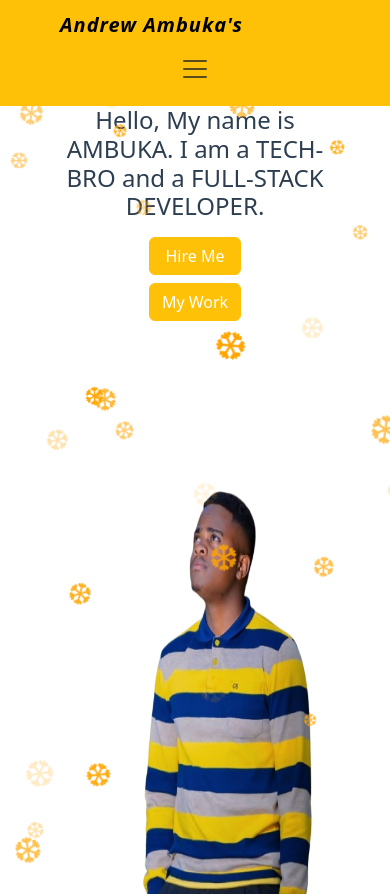
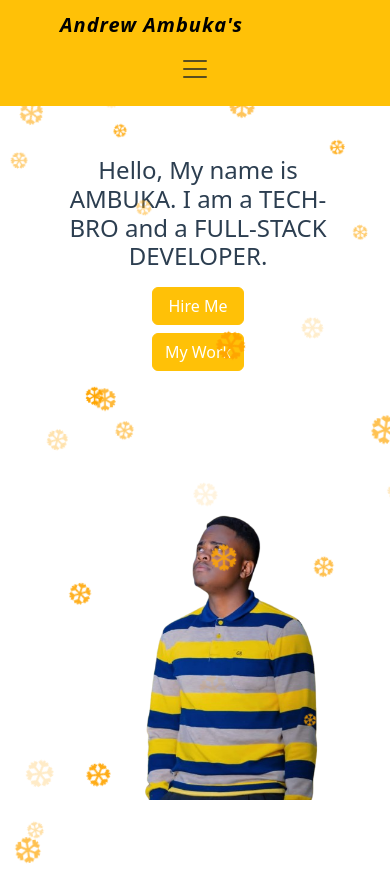
Before and after one commit to isMbumbu/drews_portfolio, a React (Vite) app: page / in a window 390 px wide. Shown: the top 896 px of the page. Built offline with nearby package versions, Linux system fonts and the light colour scheme.

Commit message:
style adjustments

```diff
--- a/src/components/about.css
+++ b/src/components/about.css
@@ -5,6 +5,7 @@
     align-items: flex-start; /* Align them at the top */
     gap: 2rem;
     padding: 2rem;
+    margin-top: 70px;
   }
 
   .about-content, .about-skills, .about-education {
--- a/src/components/home.css
+++ b/src/components/home.css
@@ -2,15 +2,14 @@
     margin-top: 50px;
     display: flex;
     align-items: center;
-    justify-content: space-around;
+    justify-content: center;
     flex-wrap: wrap;
     min-height: 100vh;
     padding: 2rem;
-    width: 100%; /* Ensures it never overflows the viewport */
-    box-sizing: border-box; /* Includes padding in width calculations */
+    width: 100%;
+    box-sizing: border-box;
 }
 
-/* Layout for larger screens */
 @media (min-width: 769px) {
     .home {
         flex-direction: row;
@@ -18,21 +17,21 @@
     }
 }
 
-/* Layout for smaller screens */
+
 @media (max-width: 768px) {
     .home {
         flex-direction: column;
         text-align: center;
         padding: 1rem;
-        margin-top: 50px;
-        background-size: cover; /* Scales the image nicely */
+        margin-top: 100px;
+        background-size: cover;
         background-position: center;
         background-repeat: no-repeat;
         background-attachment: fixed;
     }
 }
 
-/* Button styling */
+
 .btn {
     color: #ffffff;
 }
@@ -46,8 +45,8 @@
 @media (max-width: 768px) {
     .intro {
         text-align: center;
-        max-width: 90%; /* Allow more width on smaller screens */
-        width: 100%; /* Ensures the intro fits small screens */
+        max-width: 90%;
+        width: 100%;
     }
 }
 
@@ -55,58 +54,57 @@
 .intro h5,
 .intro h3 {
     margin: 0.5rem 0;
-    word-wrap: break-word; /* Prevents text overflow */
+    word-wrap: break-word;
 }
 
-/* Floating image for larger screens */
+
 img {
     flex: 1;
     max-width: 100%;
     height: auto;
+    object-fit: contain; /* Ensures the whole image is visible */
 }
 
 @media (max-width: 768px) {
     .floating-image {
-        display: block; /* Ensures it stays visible */
-        width: 100%; /* Takes full width of its container */
-        max-width: 300px; /* Optional: caps size so it doesn’t get too big */
-        height: auto; /* Keeps the aspect ratio */
-        margin: 1rem auto; /* Centers it horizontally */
+        display: block;
+        width: 120%;
+        max-width: 300px;
+        height: auto;
+        margin: -350px auto 0; /* This keeps the negative margin to pull it up */
     }
 }
 
-/* Button container */
 .buttons {
     margin-top: 1rem;
     display: flex;
     gap: 1rem;
     justify-content: center;
-    flex-wrap: wrap; /* Ensures buttons wrap on smaller screens */
+    flex-wrap: wrap;
 }
 
 @media (max-width: 768px) {
     .buttons {
         flex-direction: column;
         gap: 0.5rem;
-        width: 100%; /* Ensures buttons don’t get squished */
+        width: 100%;
     }
 }
 
-/* Button styling */
 button {
     padding: 0.75rem 1.5rem;
     font-size: 1rem;
     border-radius: 8px;
     transition: transform 0.2s ease-in-out;
-    width: 100%; /* Full-width buttons on small devices */
-    max-width: 300px; /* But not too wide */
+    width: 100%;
+    max-width: 300px;
 }
 
 button:hover {
     transform: scale(1.05);
 }
 
-/* Snowflake effect */
+
 .snowflake {
     position: fixed;
     top: 0;
--- a/src/components/portfolio.css
+++ b/src/components/portfolio.css
@@ -3,6 +3,7 @@
     grid-template-columns: repeat(2, 1fr); /* Two columns on larger screens */
     gap: 2rem;
     padding: 2rem;
+    margin-top: 50px;
   }
 
   .portfolio-item {
```
